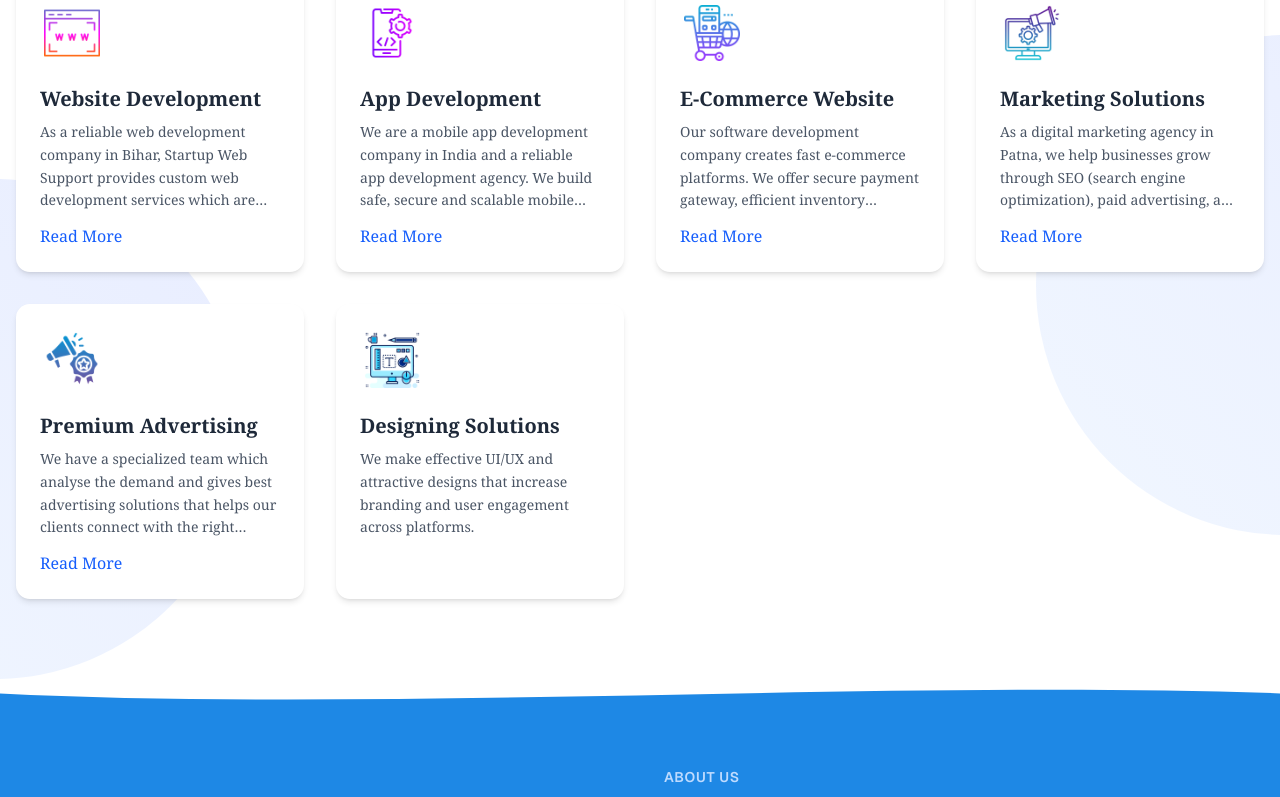
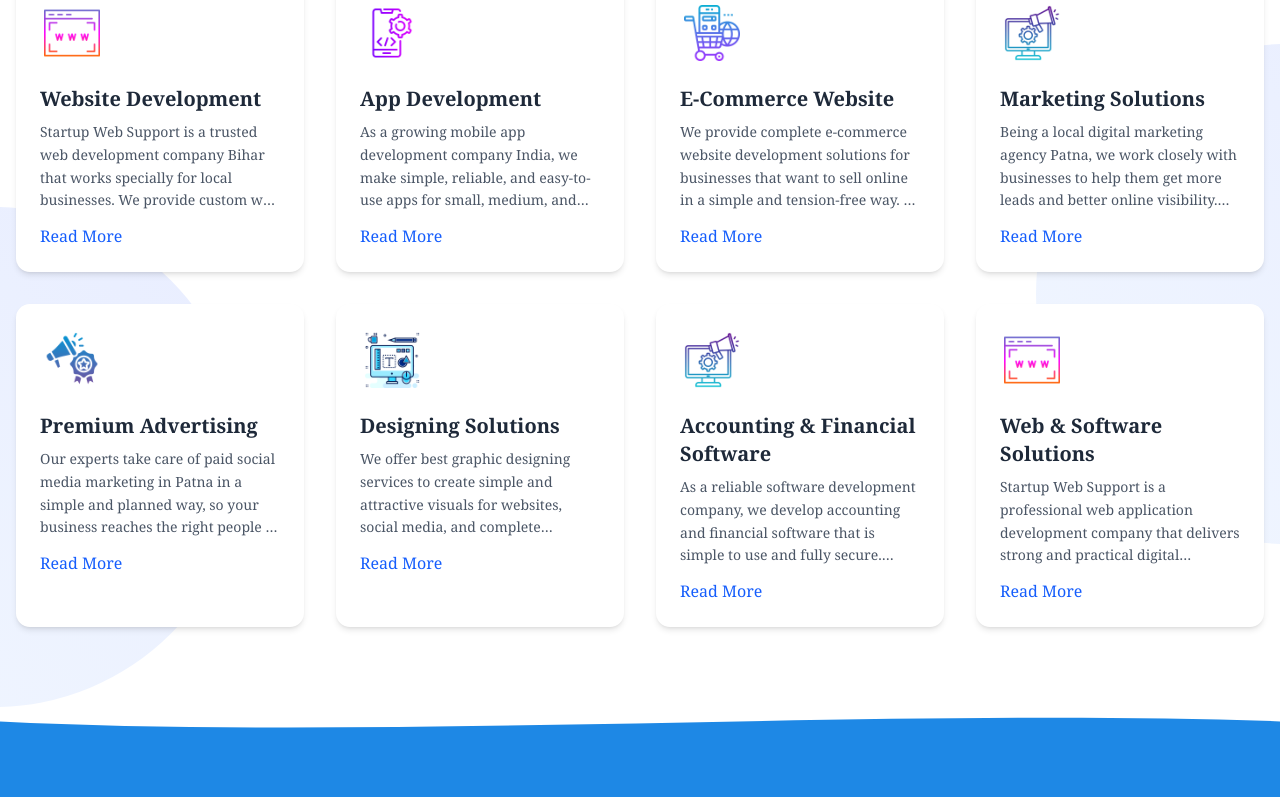
Before and after one commit to sws-harendra/sws-company-website, a Next.js app in the folder startup-web-support-main/: page / in a window 1280 px wide. Shown: the part 1160-1957 px from the top of the page. Built offline with nearby package versions, Linux system fonts and the light colour scheme; no server answers.

Commit message:
change some text

```diff
--- a/startup-web-support-main/app/(user)/page.js
+++ b/startup-web-support-main/app/(user)/page.js
@@ -17,10 +17,11 @@ const page = () => {
   return (
     <>
       <Seo
-        title="Softwere Devlopment Company in Patna | Startup Web Support"
-        description="We provide website development, digital branding, and SEO services for startups."
+        title="Software Devlopment Company in Patna & IT Company in Patna"
+        description="We provide website development, digital branding, and SEO services for startups,helping small businesses build a strong online presence and grow their business."
         canonical="https://startupwebsupport.com/"
         image="sws-logo.png"
+        keywords="We provide website development, digital branding, and SEO services for startups,helping small businesses build a strong online presence and grow their business."
       />
       <div className="overflow-hidden">
         {/* <Hero /> */}
--- a/startup-web-support-main/app/layout.jsx
+++ b/startup-web-support-main/app/layout.jsx
@@ -15,7 +15,7 @@ const geistMono = Geist_Mono({
 });
 
 export const metadata = {
-  title: "Softwere Devlopment Company in Patna | Startup Web Support",
+  title: "Software Devlopment Company in Patna & IT Company in Patna",
   description: "Softwere Devlopment Company",
 };
 
--- a/startup-web-support-main/components/AboutUs.jsx
+++ b/startup-web-support-main/components/AboutUs.jsx
@@ -84,9 +84,6 @@ const AboutUs = () => {
               seamless integration and exceptional support for all your IT
               needs.We are the best software company in Patna that offers complete IT
               solutions, including Website development , cloud services, and security.
-              Startup Web Support is Known as one of the best IT companies in Patna, our
-              skilled team provides new, tailored, and flexible technology solutions that
-              promote everlasting success for our clients business.
             </motion.p>
 
             <motion.div variants={textItemVariants} className="mt-8">
--- a/startup-web-support-main/components/FeaturedServices.jsx
+++ b/startup-web-support-main/components/FeaturedServices.jsx
@@ -15,37 +15,58 @@ const servicesData = [
     image: "website-development.png",
     title: "Website Development",
     description:
-      "As a reliable web development company in Bihar, Startup Web Support provides custom web development services which are quick and responsive. We aim at boosting conversions which helps our clients create a strong digital presence for their business.",
+      `Startup Web Support is a trusted web development company Bihar that works specially for local businesses. We provide custom web development services in a simple and practical way. Our main focus is clean design, fast loading websites, and layouts that work properly on mobile phones, so your business can grow online without confusion or stress.
+      Our website development Patna services are easy to understand and easy to manage, even for people with very basic English knowledge. These websites are made for real customers, not just for show, so they actually help in getting more enquiries and business.`,
   },
   {
     image: "app-development.png",
     title: "App Development",
     description:
-      "We are a mobile app development company in India and a reliable app development agency. We build safe, secure and scalable mobile and web applications tailored to meet client’s business needs.",
+      `As a growing mobile app development company India, we make simple, reliable, and easy-to-use apps for small, medium, and big businesses. We work like a professional app development agency, where every app is built with proper security, smooth performance, and future growth in mind.
+      We are also known as a dependable mobile app development company because we don’t stop after app delivery. We stay with our clients for long-term support, updates, and help, so the app keeps working properly as the business grows.`,
   },
   {
     image: "ecommerce-website.png",
     title: "E-Commerce Website",
     description:
-      "Our software development company creates fast e-commerce platforms. We offer secure payment gateway, efficient inventory management, and smooth user experiences.",
+      `We provide complete e-commerce website development solutions for businesses that want to sell online in a simple and tension-free way. If you are planning to sell your products online, we handle everything properly — from product listing to payment gateway and smooth order management.
+      Our e-commerce website development websites are fast, secure, and very easy for customers to use. Because of this, customers feel comfortable while shopping, and business owners find it easy to manage orders without any confusion.`,
   },
   {
     image: "marketing.png",
     title: "Marketing Solutions",
     description:
-      "As a digital marketing agency in Patna, we help businesses grow through SEO (search engine optimization), paid advertising, and performance marketing strategies.",
+      `Being a local digital marketing agency Patna, we work closely with businesses to help them get more leads and better online visibility. We understand the local market, so our approach is simple, practical, and focused on what actually works.
+        Our services include SEO services in Patna, digital marketing in Patna, and performance-based promotion that brings genuine enquiries. We believe in honest work and clear results, that’s why we focus on real growth and not fake promises.`,
   },
   {
     image: "ads.png",
     title: "Premium Advertising",
     description:
-      "We have a specialized team which analyse the demand and gives best advertising solutions that helps our clients connect with the right audience and boost their sales through data-driven campaigns.",
+      `Our experts take care of paid social media marketing in Patna in a simple and planned way, so your business reaches the right people at the right time. We do proper planning and regular checking, so your money is spent wisely and results are clear.
+      With this approach, we provide best internet marketing services in Patna that help in increasing brand awareness and bringing more enquiries and sales, without unnecessary confusion or false commitments.`,
   },
   {
     image: "design.png",
     title: "Designing Solutions",
     description:
-      "We make effective UI/UX and attractive designs that increase branding and user engagement across platforms.",
+      `We offer best graphic designing services to create simple and attractive visuals for websites, social media, and complete branding needs. Our designs are made in a way that people can easily understand and connect with your brand.
+      Good design always helps in building trust. That’s why our creative team focuses on clean and professional work, so your brand looks proper and reliable everywhere, whether online or offline.`,
+  },
+   {
+    image: "marketing.png",
+    title: "Accounting & Financial Software",
+    description:
+      `As a reliable software development company, we develop accounting and financial software that is simple to use and fully secure. These systems are made keeping real business needs in mind, so daily work like billing, entries, and reports becomes easy and clear.
+      Our software helps businesses manage records properly without confusion and also follows all required government rules and compliance standards, so you can work peacefully without worrying about mistakes or issues later.`,
+  },
+  {
+    image: "website-development.png",
+    title: "Web & Software Solutions",
+    description:
+      `Startup Web Support is a professional web application development company that delivers strong and practical digital solutions for real business needs. We focus on building applications that are easy to use and actually helpful in daily business work.
+      Recognized as a trusted software company in Patna, we create business-focused applications that help improve productivity and build a better online presence. Because of our honest work and reliable support, many clients see us as one of the top software development in Patna service providers.
+`,
   },
 ];
 
--- a/startup-web-support-main/components/ServiceFeatures.jsx
+++ b/startup-web-support-main/components/ServiceFeatures.jsx
@@ -57,8 +57,7 @@ const ServiceFeatures = () => {
                         processes and help you reach your objectives, from automation and data analysis to{' '}
                         <strong className="text-blue-600 font-semibold">web design and marketing</strong>.
                         As a software development company, we focus on growth and help businesses reach their full
-                        digital potential. We offer web application development solutions, along with automation,
-                        analytics, and digital marketing. Our technology improves efficiency and speeds up growth and boosts the ROI.
+                        digital potential.
                     </motion.p>
                 </motion.div>
 
--- a/startup-web-support-main/components/TechStacks.jsx
+++ b/startup-web-support-main/components/TechStacks.jsx
@@ -63,12 +63,12 @@ export default function TechStack() {
             <div className="h-1 w-20 bg-gradient-to-r from-cyan-500 to-blue-600 mt-2 rounded-full"></div>
           </div>
 
-          <h1 className="text-5xl lg:text-6xl font-bold leading-tight text-gray-900">
+          <h3 className="text-5xl lg:text-6xl font-bold leading-tight text-gray-900">
             Powered by
             <span className="block text-transparent bg-clip-text bg-gradient-to-r from-cyan-500 via-blue-600 to-purple-600">
               Modern Tech
             </span>
-          </h1>
+          </h3>
 
           <p className="text-lg text-gray-600 max-w-4xl mx-auto leading-relaxed">
             We leverage cutting-edge technologies to build scalable, performant,
```
Also changed, not shown: startup-web-support-main/components/Seo.jsx (+8 -1 lines).
